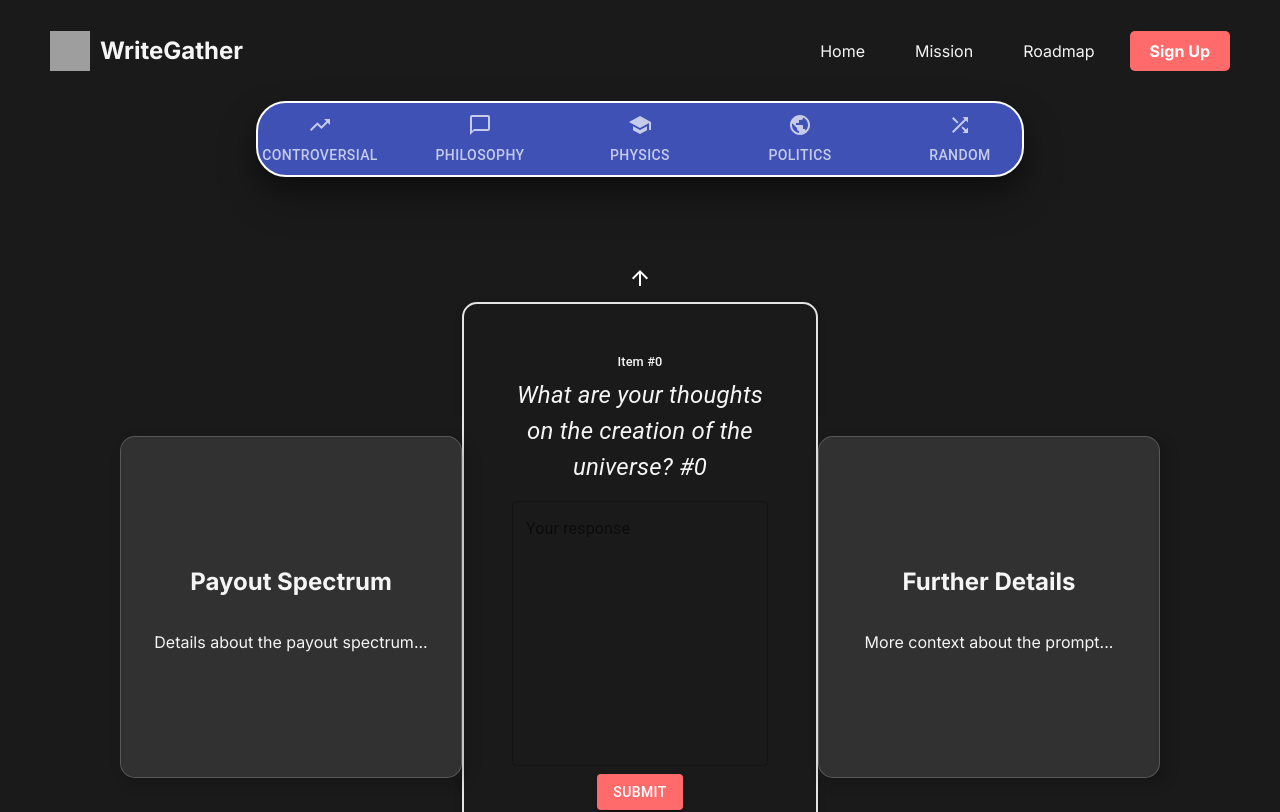
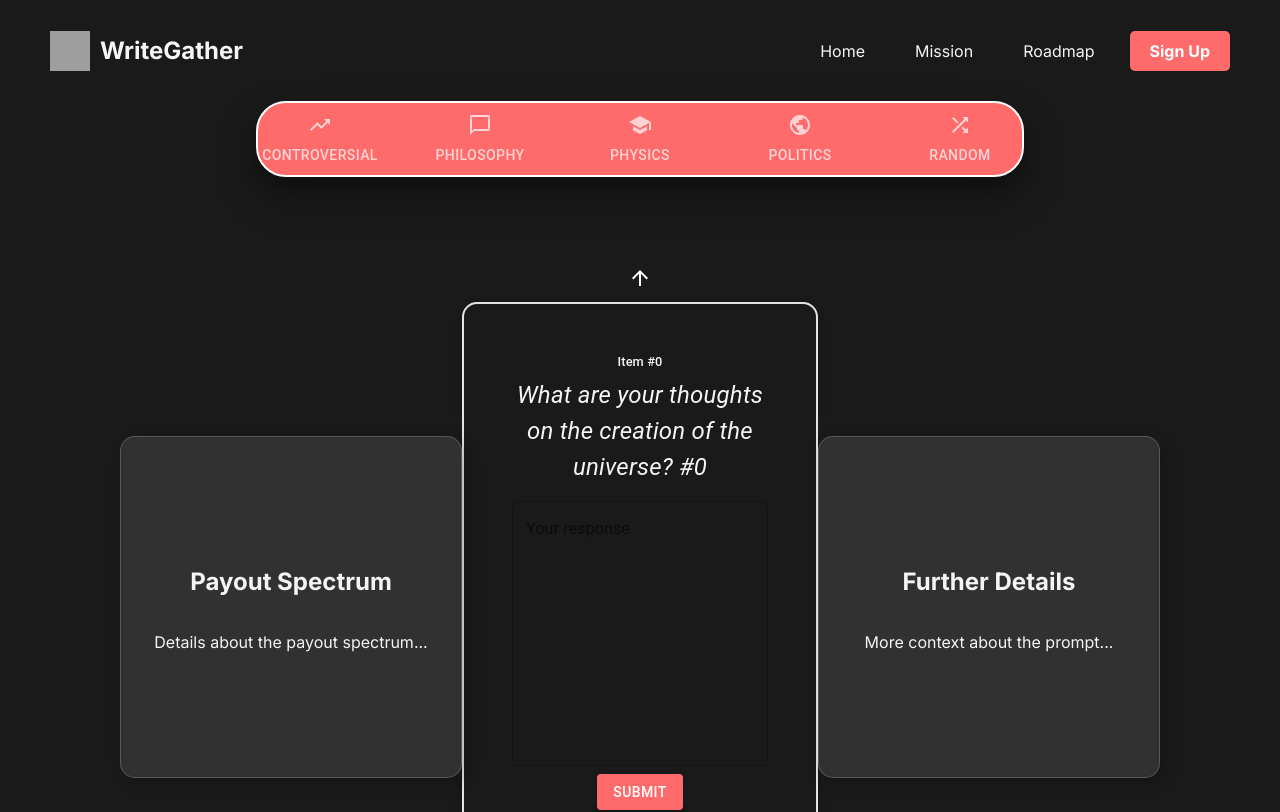
Before and after one commit to Wasim-Bhatti/testsoldapp, a React (Create React App) app: page / in a window 1280 px wide. Shown: the top 812 px of the page. Built offline with nearby package versions, Linux system fonts and the light colour scheme; grey boxes are pictures that could not be loaded.

Commit message:
Further tweaked Sub-header bar to make clicking more satisfying v3

```diff
--- a/src/SubHeader.js
+++ b/src/SubHeader.js
@@ -11,7 +11,7 @@ import SearchIcon from '@material-ui/icons/Search';
 
 const useStyles = makeStyles({
   appBar: {
-    backgroundColor: 'linear-gradient(20deg, #FF6B6B 10%, #FF6B6B 60%)',
+    backgroundColor: '#FF6B6B',
     borderRadius: '30px',
     position: 'sticky',
     top: 0,
```
